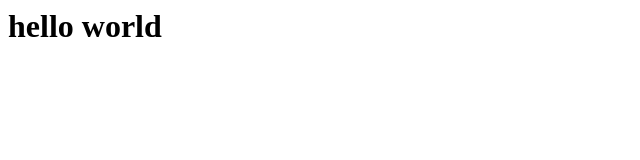
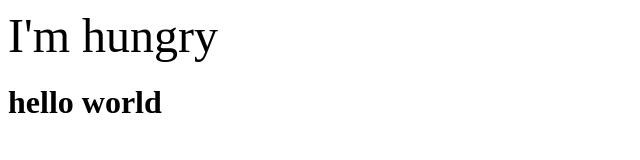
Before and after one commit to BBB365/teeeeest, a plain HTML site: page index.html in a window 1280 px wide. Shown: the whole page, without its empty margins (0-640 px from the left). Drawn offline with Linux system fonts and the light colour scheme.

Commit message:
Update index.html

```diff
--- a/index.html
+++ b/index.html
@@ -1,3 +1,4 @@
 <main>
-  <h1>hello world</h1>
+  <font size="7">I'm hungry</font>
 </main>
+<h1>hello world</h1>
```
